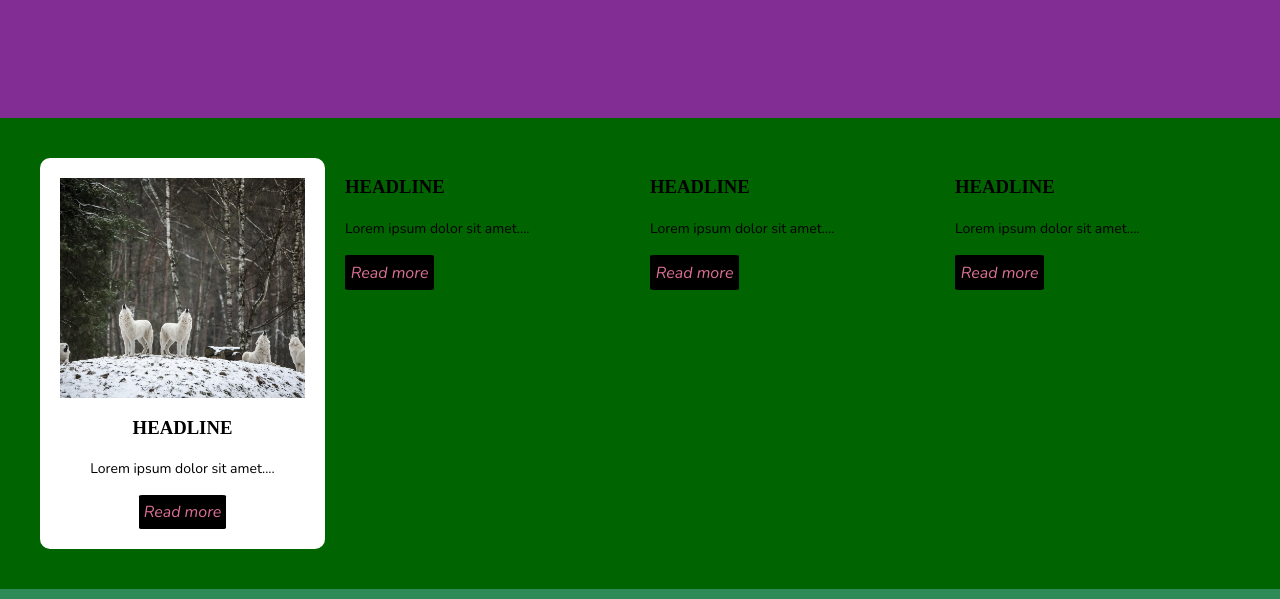
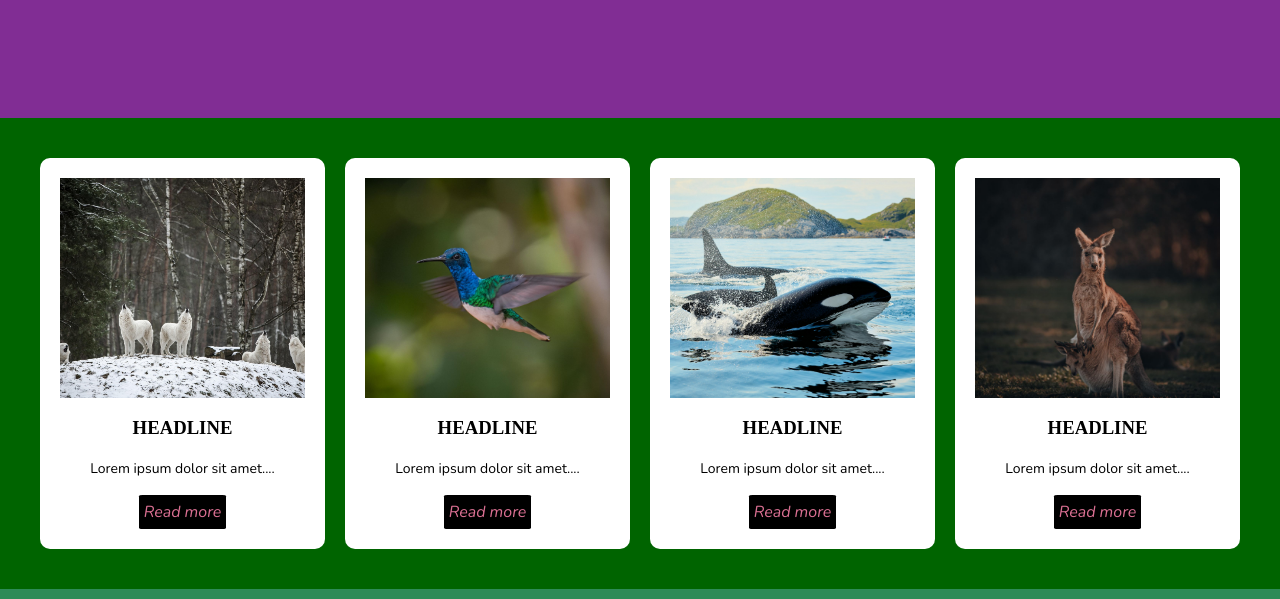
Before and after one commit to PeachyPeony/The-Ethogram-news, a plain HTML site: page index.html in a window 1280 px wide. Shown: the part 1416-2015 px from the top of the page. Drawn offline with nearby package versions, Linux system fonts and the light colour scheme; a web font is replaced by a local one.

Commit message:
Update index.html
Add images

```diff
--- a/index.html
+++ b/index.html
@@ -85,7 +85,8 @@
                 <button class="buttons">Read more</button>
             </article>
 
-            <article>
+            <article class="news_card">
+                <img src="images/white-necked jacobin hummingbird.jpg" alt="white-necked jacobin hummingbird">
                 <h3>HEADLINE</h3>
                 <p class="txt">
                     Lorem ipsum dolor sit amet....
@@ -93,7 +94,8 @@
                 <button class="buttons">Read more</button>
             </article>
 
-            <article>
+            <article class="news_card">
+                <img src="images/Orcas.jpg" alt="pod of orcas">
                 <h3>HEADLINE</h3>
                 <p class="txt">
                     Lorem ipsum dolor sit amet....
@@ -101,7 +103,8 @@
                 <button class="buttons">Read more</button>
             </article>
 
-            <article>
+            <article class="news_card">
+                <img src="images/Kangaroos.jpg" alt="kangaroo with her baby">
                 <h3>HEADLINE</h3>
                 <p class="txt">
                     Lorem ipsum dolor sit amet....
```
Also changed, not shown: images/Kangaroos.jpg (added), images/Orcas.jpg (added), images/white-necked jacobin hummingbird.jpg (added).
